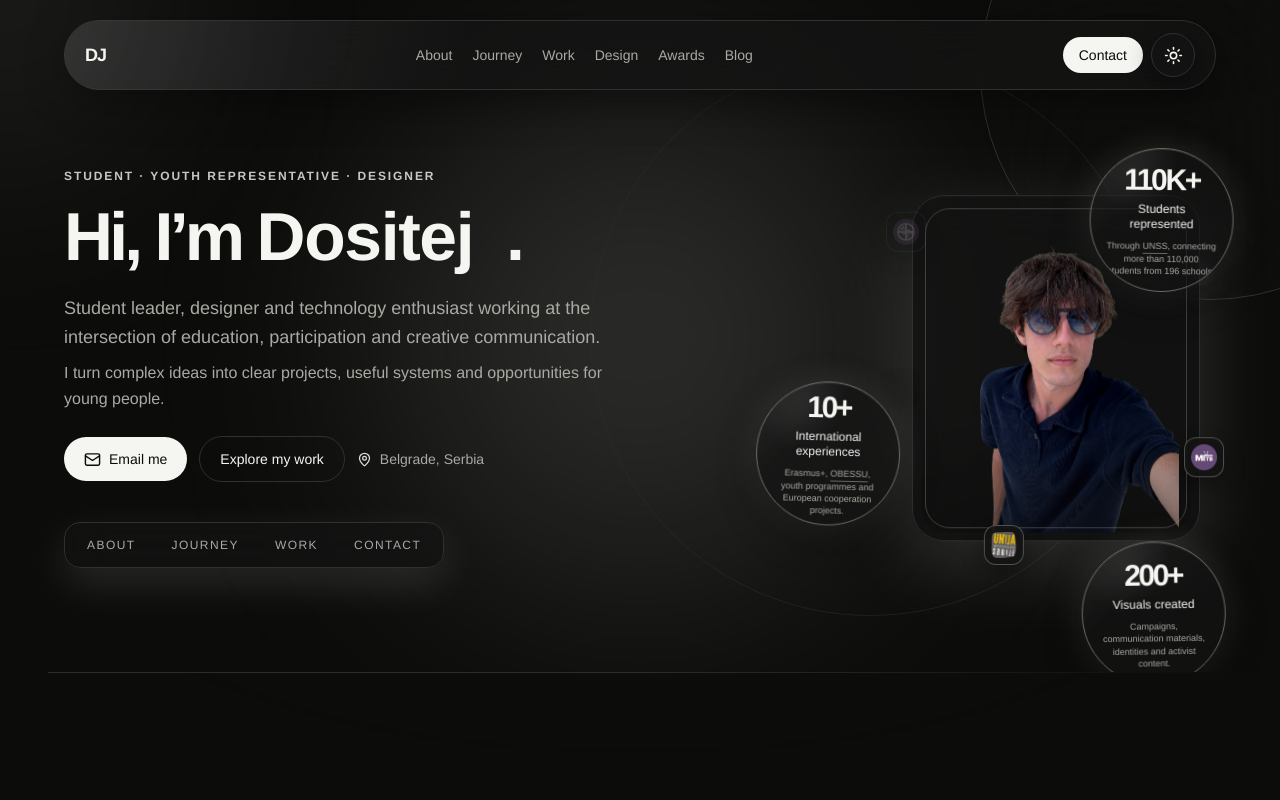
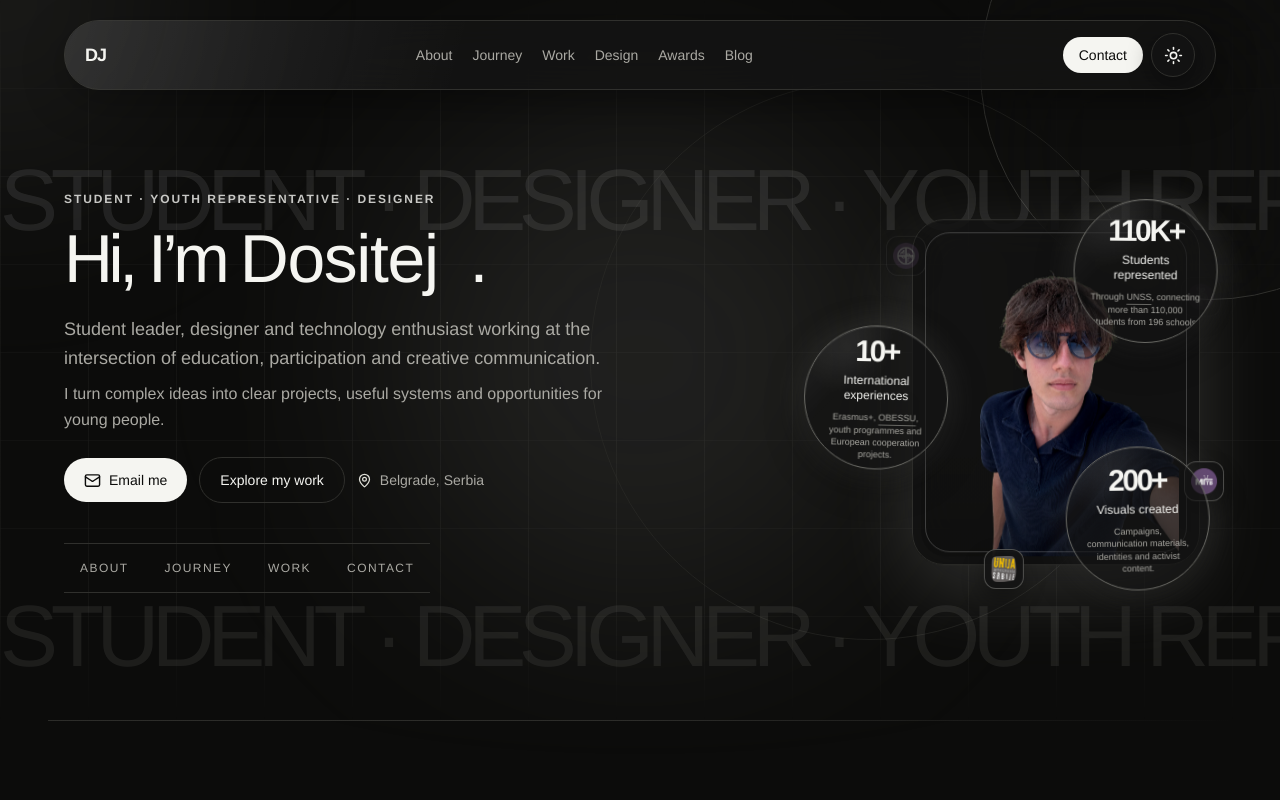
Before and after one commit to dositejjovanovic/portfolio, a Next.js app: page / in a window 1280 px wide. Shown: the top 800 px of the page. Built offline with nearby package versions, Linux system fonts and the light colour scheme.

Commit message:
design: refine editorial portfolio direction

```diff
--- a/app/globals.css
+++ b/app/globals.css
@@ -88,6 +88,10 @@ body {
   color: var(--foreground);
 
   font-family: var(--font-sans);
+  font-synthesis: none;
+  text-rendering: optimizeLegibility;
+  -webkit-font-smoothing: antialiased;
+  -moz-osx-font-smoothing: grayscale;
 
 }
 
@@ -228,6 +232,23 @@ h3 {
 
 }
 
+.editorial-frame {
+  background-image:
+    linear-gradient(to right, color-mix(in srgb, var(--border) 52%, transparent) 1px, transparent 1px),
+    linear-gradient(to bottom, color-mix(in srgb, var(--border) 36%, transparent) 1px, transparent 1px);
+  background-size: 5.5rem 5.5rem;
+  mask-image: linear-gradient(to bottom, transparent, black 18%, black 82%, transparent);
+}
+
+.hero-role-line {
+  font-family: var(--font-display);
+  font-size: clamp(2.2rem, 6.8vw, 7.4rem);
+  font-weight: 500;
+  letter-spacing: -0.085em;
+  line-height: .78;
+  white-space: nowrap;
+}
+
 /* Editorial opening — scoped so existing sections keep their established visual system. */
 .opening-display {
   font-family: var(--font-display);
--- a/components/About.tsx
+++ b/components/About.tsx
@@ -2,8 +2,7 @@
 
 import { motion } from "framer-motion";
 import { OrganizationText } from "@/components/OrganizationLink";
-import GlassCard from "@/components/ui/GlassCard";
 import Section from "@/components/ui/Section";
 import { getCopy, type Locale } from "@/data/locale";
 
-export default function About({ locale, content }: { locale: Locale; content?: { lead: string; paragraphs: string[] } }) { const copy = getCopy(locale).about; const values = { ...copy, ...content }; return <Section id="about" eyebrow={copy.eyebrow} title={copy.title}><motion.div initial={{ opacity: 0, y: 18 }} whileInView={{ opacity: 1, y: 0 }} viewport={{ once: true }} transition={{ duration: .55, ease: [0.16, 1, .3, 1] }}><GlassCard className="max-w-5xl p-5 md:p-6"><div className="grid gap-6 md:grid-cols-[.68fr_1.32fr] md:gap-10"><p className="text-xl font-semibold leading-tight tracking-[-.04em] text-foreground md:text-2xl">{values.lead}</p><div>{values.paragraphs.map((paragraph) => <p key={paragraph} className="mb-3 text-sm leading-relaxed text-muted last:mb-0 md:text-base"><OrganizationText>{paragraph}</OrganizationText></p>)}</div></div></GlassCard></motion.div></Section>; }
+export default function About({ locale, content }: { locale: Locale; content?: { lead: string; paragraphs: string[] } }) { const copy = getCopy(locale).about; const values = { ...copy, ...content }; return <Section id="about" eyebrow={copy.eyebrow} title={copy.title}><motion.div initial={{ opacity: 0, y: 18 }} whileInView={{ opacity: 1, y: 0 }} viewport={{ once: true }} transition={{ duration: .55, ease: [0.16, 1, .3, 1] }} className="max-w-6xl border-y border-border py-7 md:py-10"><div className="grid gap-8 md:grid-cols-[.78fr_1.22fr] md:gap-14"><p className="text-[clamp(1.7rem,3vw,2.7rem)] font-medium leading-[.95] tracking-[-.055em] text-foreground">{values.lead}</p><div className="border-l border-border pl-5 md:pl-8">{values.paragraphs.map((paragraph) => <p key={paragraph} className="mb-4 text-sm leading-relaxed text-muted last:mb-0 md:text-base"><OrganizationText>{paragraph}</OrganizationText></p>)}</div></div></motion.div></Section>; }
--- a/components/Hero.tsx
+++ b/components/Hero.tsx
@@ -29,6 +29,11 @@ const heroDestinations = [
   { id: "contact", en: "Contact", sr: "Kontakt" },
 ];
 
+const roleRibbon = {
+  en: "STUDENT · DESIGNER · YOUTH REPRESENTATIVE · ",
+  sr: "UČENIK · DIZAJNER · PREDSTAVNIK MLADIH · ",
+};
+
 export default function Hero({ locale, content }: { locale: Locale; content?: HeroContent }) {
   const copy = getCopy(locale).hero;
   const values = { ...copy, ...content };
@@ -54,8 +59,9 @@ export default function Hero({ locale, content }: { locale: Locale; content?: He
   const portraitY = useTransform(smoothMouseY, [-0.5, 0.5], [-8, 8]);
 
   return (
-    <section className="relative flex min-h-0 items-center overflow-hidden bg-background px-5 pb-12 pt-28 sm:px-8 md:min-h-[42rem] md:pb-16 md:pt-32">
-      <div className="pointer-events-none absolute left-1/2 top-1/2 h-[340px] w-[340px] -translate-x-1/2 -translate-y-1/2 rounded-full bg-glow/15 blur-[120px] sm:h-[500px] sm:w-[500px]" />
+    <section className="relative flex min-h-0 items-center overflow-hidden bg-background px-5 pb-14 pt-28 sm:px-8 md:min-h-[45rem] md:pb-16 md:pt-32">
+      <div className="editorial-frame pointer-events-none absolute inset-0 opacity-50" />
+      <div className="pointer-events-none absolute left-1/2 top-1/2 h-[340px] w-[340px] -translate-x-1/2 -translate-y-1/2 rounded-full bg-glow/10 blur-[120px] sm:h-[500px] sm:w-[500px]" />
       <motion.div
         style={{ x: circleOneX, y: circleOneY }}
         className="pointer-events-none absolute -right-40 -top-40 hidden h-[460px] w-[460px] rounded-full border border-border bg-card/30 backdrop-blur-3xl lg:block"
@@ -64,6 +70,17 @@ export default function Hero({ locale, content }: { locale: Locale; content?: He
         style={{ rotate: orbitRotate }}
         className="pointer-events-none absolute left-[68%] top-1/2 hidden h-[560px] w-[560px] -translate-x-1/2 -translate-y-1/2 rounded-full border border-border/50 xl:block"
       />
+
+      <div className="pointer-events-none absolute inset-x-0 top-[23%] hidden overflow-hidden xl:block">
+        <motion.p initial={{ opacity: 0, x: -56 }} animate={{ opacity: 0.09, x: 0 }} transition={{ delay: 0.18, duration: 1.1, ease: [0.16, 1, 0.3, 1] }} className="hero-role-line text-foreground">
+          {roleRibbon[locale]}{roleRibbon[locale]}
+        </motion.p>
+      </div>
+      <div className="pointer-events-none absolute inset-x-0 bottom-[7%] hidden overflow-hidden xl:block">
+        <motion.p initial={{ opacity: 0, x: 64 }} animate={{ opacity: 0.07, x: 0 }} transition={{ delay: 0.32, duration: 1.1, ease: [0.16, 1, 0.3, 1] }} className="hero-role-line text-foreground">
+          {roleRibbon[locale]}{roleRibbon[locale]}
+        </motion.p>
+      </div>
 
       <div className="relative z-20 mx-auto w-full max-w-7xl xl:max-w-6xl">
         <div className="relative lg:max-w-[60%]">
@@ -79,7 +96,7 @@ export default function Hero({ locale, content }: { locale: Locale; content?: He
             initial={{ opacity: 0, y: 24 }}
             animate={{ opacity: 1, y: 0 }}
             transition={{ delay: 0.15, duration: 0.65, ease: [0.16, 1, 0.3, 1] }}
-            className="mt-5 max-w-[11ch] text-[clamp(2.9rem,11vw,3.65rem)] font-bold leading-[0.98] tracking-[-0.055em] text-foreground sm:max-w-none sm:text-[clamp(3.25rem,5.3vw,5.5rem)] md:whitespace-nowrap"
+            className="mt-5 max-w-[11ch] text-[clamp(2.9rem,11vw,3.65rem)] font-medium leading-[0.95] tracking-[-0.065em] text-foreground sm:max-w-none sm:text-[clamp(3.25rem,5.3vw,5.5rem)] md:whitespace-nowrap"
           >
             {copy.greeting}&nbsp;
             <span className="whitespace-nowrap">
@@ -176,13 +193,13 @@ export default function Hero({ locale, content }: { locale: Locale; content?: He
           animate={{ opacity: 1, y: 0 }}
           transition={{ delay: 1.12, duration: 0.6 }}
           aria-label={locale === "sr" ? "Brza navigacija" : "Quick navigation"}
-          className="relative z-20 mt-10 hidden w-fit items-center gap-1 rounded-2xl border border-border bg-card/65 p-1.5 shadow-[0_16px_42px_color-mix(in_srgb,var(--foreground)_12%,transparent)] backdrop-blur-xl lg:flex"
+          className="relative z-20 mt-10 hidden w-fit items-center gap-1 border-y border-border py-2 lg:flex"
         >
           {heroDestinations.map((destination) => (
             <a
               key={destination.id}
               href={locale === "sr" ? `/sr/#${destination.id}` : `#${destination.id}`}
-              className="rounded-xl px-4 py-2 text-xs font-medium uppercase tracking-[0.12em] text-muted transition-colors hover:bg-foreground hover:text-background focus-visible:outline-none focus-visible:ring-2 focus-visible:ring-glow"
+              className="px-4 py-2 text-xs font-medium uppercase tracking-[0.12em] text-muted transition-colors hover:text-foreground focus-visible:outline-none focus-visible:ring-2 focus-visible:ring-glow"
             >
               {locale === "sr" ? destination.sr : destination.en}
             </a>
--- a/data/impact.ts
+++ b/data/impact.ts
@@ -1,7 +1,7 @@
 export type ImpactStat = { value: number; displaySuffix: string; label: string; description: string; desktopPosition: string; parallax: { x: number; y: number; scroll: number }; float: { x: number[]; y: number[]; rotate: number[]; duration: number } };
 
 export const impactStats: ImpactStat[] = [
-  { value: 110, displaySuffix: "K+", label: "Students represented", description: "Through UNSS, connecting more than 110,000 students from 196 schools.", desktopPosition: "right-[-1rem] top-[-1rem] 2xl:right-[1rem]", parallax: { x: 18, y: 14, scroll: -18 }, float: { x: [0, 4, 0], y: [0, -10, 0], rotate: [0, 1.5, 0], duration: 8.5 } },
-  { value: 200, displaySuffix: "+", label: "Visuals created", description: "Campaigns, communication materials, identities and activist content.", desktopPosition: "right-[-1rem] top-[23rem] 2xl:right-[1rem]", parallax: { x: 16, y: 18, scroll: 24 }, float: { x: [0, -8, 0], y: [0, 7, 0], rotate: [0, -1, 0], duration: 10 } },
-  { value: 10, displaySuffix: "+", label: "International experiences", description: "Erasmus+, OBESSU, youth programmes and European cooperation projects.", desktopPosition: "right-[20rem] top-[13rem] 2xl:right-[22rem]", parallax: { x: 18, y: 16, scroll: -24 }, float: { x: [0, 6, 0], y: [0, 8, 0], rotate: [0, 2, 0], duration: 9.5 } },
+  { value: 110, displaySuffix: "K+", label: "Students represented", description: "Through UNSS, connecting more than 110,000 students from 196 schools.", desktopPosition: "right-0 top-3 2xl:right-4", parallax: { x: 18, y: 14, scroll: -18 }, float: { x: [0, 4, 0], y: [0, -10, 0], rotate: [0, 1.5, 0], duration: 8.5 } },
+  { value: 200, displaySuffix: "+", label: "Visuals created", description: "Campaigns, communication materials, identities and activist content.", desktopPosition: "right-0 bottom-2 2xl:right-4", parallax: { x: 16, y: 18, scroll: 24 }, float: { x: [0, -8, 0], y: [0, 7, 0], rotate: [0, -1, 0], duration: 10 } },
+  { value: 10, displaySuffix: "+", label: "International experiences", description: "Erasmus+, OBESSU, youth programmes and European cooperation projects.", desktopPosition: "right-[17rem] top-1/2 -translate-y-1/2 2xl:right-[20rem]", parallax: { x: 18, y: 16, scroll: -24 }, float: { x: [0, 6, 0], y: [0, 8, 0], rotate: [0, 2, 0], duration: 9.5 } },
 ];
```
Also changed, not shown: components/Projects.tsx (+4 -5 lines).
